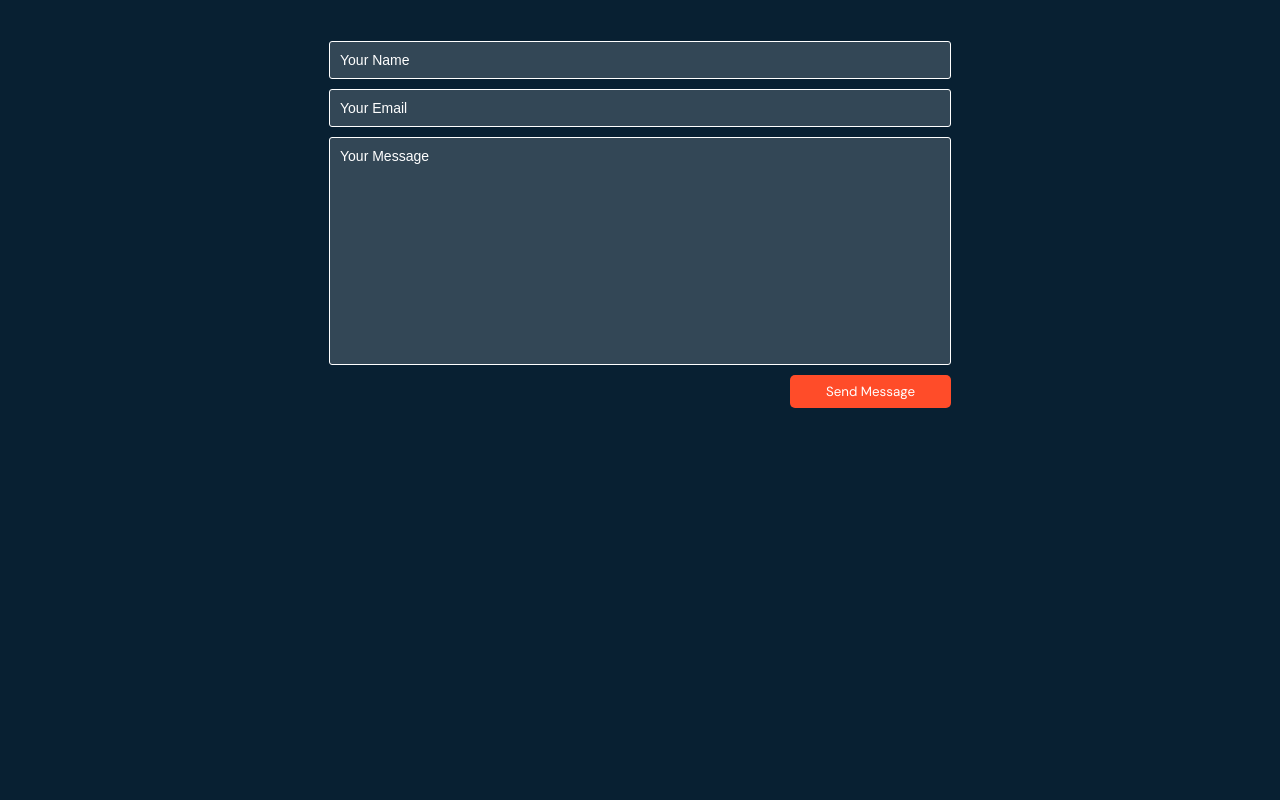
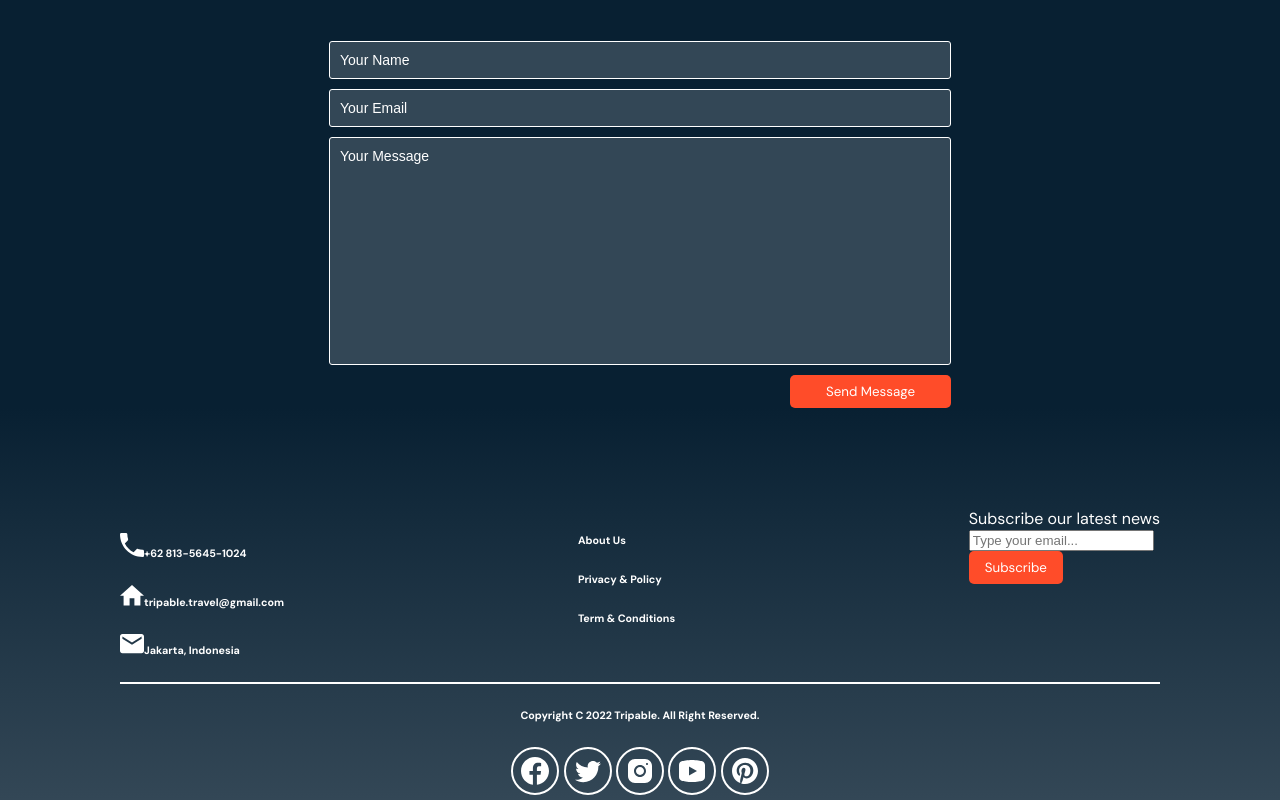
Before and after one commit to LuthfiDbz/tripable.github.io, a plain HTML site: page index.html in a window 1280 px wide. Shown: the part 4331-5131 px from the top of the page. Before the commit the page ends 4839 px from the top, so only its background shows below. Drawn offline with Linux system fonts and the light colour scheme.

Commit message:
Footer-Start

```diff
--- a/css/footer.css
+++ b/css/footer.css
@@ -0,0 +1,15 @@
+.footer {
+  padding: 100px 120px 0;
+  margin-top: -100px;
+  background-image: linear-gradient(to top, var(--secondary-color), rgba(0,0,0,0));
+}
+
+.footer-content-1 {
+  display: flex;
+  justify-content: space-between;
+  border-bottom: 2px solid white;
+}
+
+.footer-content-2 {
+  text-align: center;
+}
--- a/index.html
+++ b/index.html
@@ -222,12 +222,44 @@
     <div class="contact-content">
       <form>
         <input type="text" placeholder="Your Name" required> <br>
-        <input type="text" placeholder="Your Email" required> <br>
+        <input type="email" placeholder="Your Email" required> <br>
         <input type="text" placeholder="Your Message" required> <br>
         <button class="btn btn-primary">Send Message</button>
       </form>
     </div>
   </section>
   <!-- End Contact -->
+
+  <!-- Footer -->
+  <footer class="footer">
+    <div class="footer-content-1">
+      <div class="info">
+        <h6><img src="icon/Vector-3.svg" alt="">+62 813-5645-1024</h6>
+        <h6><img src="icon/Vector-4.svg" alt="">tripable.travel@gmail.com</h6>
+        <h6><img src="icon/Vector-5.svg" alt="">Jakarta, Indonesia</h6>
+      </div>
+      <div class="more-pages">
+        <h6>About Us</h6>
+        <h6>Privacy & Policy</h6>
+        <h6>Term & Conditions</h6>
+      </div>
+      <form class="subscribe">
+        <label for="subscribe">Subscribe our latest news</label> <br>
+        <input type="email" name="subscribe" placeholder="Type your email..." required> <br>
+        <button class="btn btn-primary">Subscribe</button>
+      </form>
+    </div>
+    <div class="footer-content-2">
+      <h6>Copyright <span>C</span> 2022 Tripable. All Right Reserved.</h6>
+      <div class="social-media">
+        <img src="icon/Group 3.svg" alt="">
+        <img src="icon/Group 5.svg" alt="">
+        <img src="icon/Group 2.svg" alt="">
+        <img src="icon/Group 6.svg" alt="">
+        <img src="icon/Group 4.svg" alt="">
+      </div>
+    </div>
+  </footer>
+  <!-- End Footer -->
 </body>
 </html>
```
